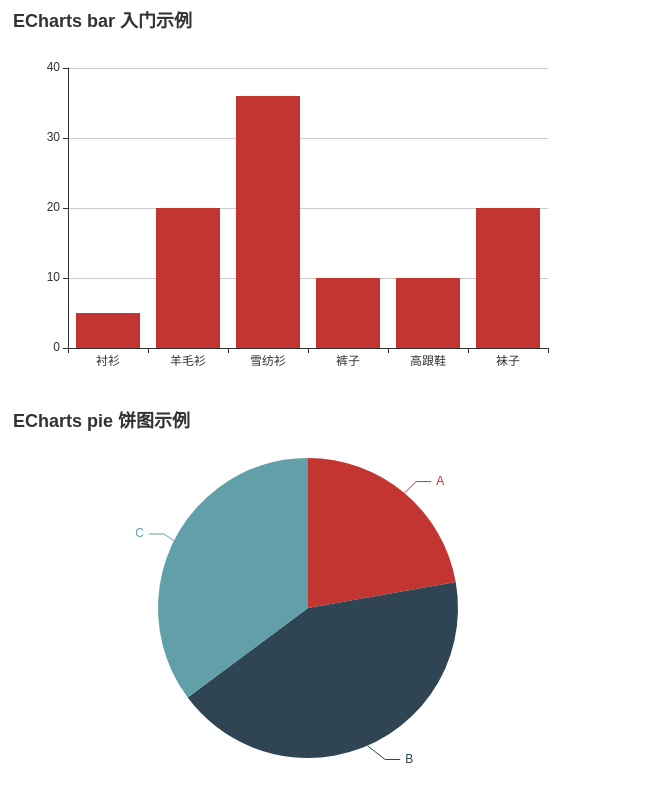
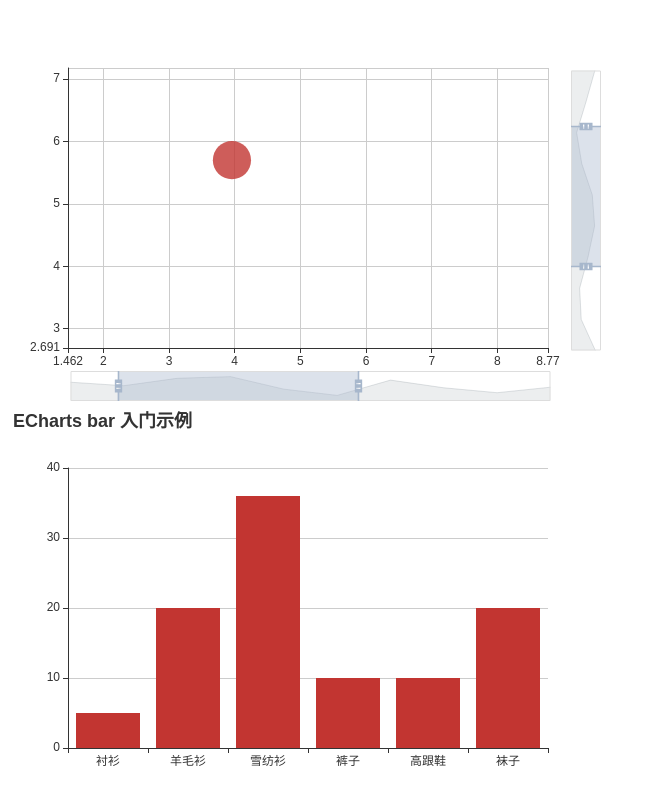
Before and after one commit to matiastang/matias-react, a React app: page / in a window 1280 px wide. Shown: the top 800 px of the page, without its empty margins (0-650 px from the left). Built offline with nearby package versions, Linux system fonts and the light colour scheme.

Commit message:
添加scatter点图

```diff
--- a/src/ECharts/Pie.jsx
+++ b/src/ECharts/Pie.jsx
@@ -2,7 +2,7 @@
  * @Author: tangdaoyong
  * @Date: 2020-11-26 09:32:07
  * @LastEditors: tangdaoyong
- * @LastEditTime: 2020-11-26 09:41:36
+ * @LastEditTime: 2020-11-26 12:42:00
  * @Description: file content
  */
 import React, { useEffect } from 'react';
@@ -25,12 +25,61 @@
                 text: 'ECharts pie 饼图示例'
             },
             tooltip: {},
+            backgroundColor: '#2c343c',
+            textStyle: {
+                color: 'rgba(255, 255, 255, 0.3)'
+            },
+            labelLine: {
+                lineStyle: {
+                    color: 'rgba(255, 255, 255, 0.3)'
+                }
+            },
             series: {
                 type: 'pie',
+                roseType: 'angle',
+                label: {
+                    textStyle: {
+                        color: 'rgba(255, 255, 255, 0.3)'
+                    }
+                },
+                itemStyle: {
+                    // 设置扇形的颜色
+                    color: '#c23531',
+                    // 阴影的大小
+                    shadowBlur: 200,
+                    // 阴影水平方向上的偏移
+                    shadowOffsetX: 0,
+                    // 阴影垂直方向上的偏移
+                    shadowOffsetY: 0,
+                    // 阴影颜色
+                    shadowColor: 'rgba(0, 0, 0, 0.5)',
+                    emphasis: {
+                        shadowBlur: 200,
+                        shadowColor: 'rgba(0, 0, 0, 0.5)'
+                    }
+                },
+                visualMap: {
+                    // 不显示 visualMap 组件，只用于明暗度的映射
+                    show: false,
+                    // 映射的最小值为 80
+                    min: 80,
+                    // 映射的最大值为 600
+                    max: 600,
+                    inRange: {
+                        // 明暗度的范围是 0 到 1
+                        colorLightness: [0, 1]
+                    }
+                },
                 data: [
-                    { name: 'A', value: 1212 },
-                    { name: 'B', value: 2323 },
-                    { name: 'C', value: 1919 }
+                    { name: 'A', value: 1212, itemStyle: {
+                        color: '#c23531'
+                    } },
+                    { name: 'B', value: 2323, itemStyle: {
+                        color: '#c23531'
+                    } },
+                    { name: 'C', value: 1919, itemStyle: {
+                        color: '#c23531'
+                    } }
                 ]
             }
         };
--- /dev/null
+++ b/src/ECharts/Scatter.jsx
@@ -0,0 +1,89 @@
+/*
+ * @Author: tangdaoyong
+ * @Date: 2020-11-27 09:41:36
+ * @LastEditors: tangdaoyong
+ * @LastEditTime: 2020-11-27 10:20:04
+ * @Description: file content
+ */
+/*
+ * @Author: tangdaoyong
+ * @Date: 2020-11-26 09:32:07
+ * @LastEditors: tangdaoyong
+ * @LastEditTime: 2020-11-26 12:42:00
+ * @Description: file content
+ */
+import React, { useEffect } from 'react';
+import { hot } from 'react-hot-loader/root';
+
+// echarts相关
+import echarts from 'echarts/lib/echarts';
+require('echarts/lib/chart/scatter');// 引入点图
+require('echarts/lib/component/tooltip');// 引入提示框组件
+require('echarts/lib/component/title');// 引入标题组件
+require('echarts/lib/component/dataZoom');// 引入dataZoom组件
+
+const Scatter = (() => {
+
+    function initScatter() {
+        // 基于准备好的dom，初始化echarts实例
+        var myEchart = echarts.init(document.getElementById('echarts_scatter'));
+        // 准备数据
+        let optionData = {
+            xAxis: {
+                type: 'value'
+            },
+            yAxis: {
+                type: 'value'
+            },
+            dataZoom: [
+                {   // 这个dataZoom组件，默认控制x轴。
+                    type: 'slider', // 这个 dataZoom 组件是 slider 型 dataZoom 组件
+                    start: 10,      // 左边在 10% 的位置。
+                    end: 60         // 右边在 60% 的位置。
+                },
+                {   // 这个dataZoom组件，也控制x轴。
+                    type: 'inside', // 这个 dataZoom 组件是 inside 型 dataZoom 组件
+                    start: 10,      // 左边在 10% 的位置。
+                    end: 60         // 右边在 60% 的位置。
+                },
+                {
+                    type: 'slider',
+                    yAxisIndex: 0,
+                    start: 30,
+                    end: 80
+                },
+                {
+                    type: 'inside',
+                    yAxisIndex: 0,
+                    start: 30,
+                    end: 80
+                }
+            ],
+            series: [
+                {
+                    type: 'scatter', // 这是个『散点图』
+                    itemStyle: {
+                        opacity: 0.8
+                    },
+                    symbolSize: function(val) {
+                        return val[2] * 40;
+                    },
+                    data: [['14.616', '7.241', '0.896'], ['3.958', '5.701', '0.955'], ['2.768', '8.971', '0.669'], ['9.051', '9.710', '0.171'], ['14.046', '4.182', '0.536'], ['12.295', '1.429', '0.962'], ['4.417', '8.167', '0.113'], ['0.492', '4.771', '0.785'], ['7.632', '2.605', '0.645'], ['14.242', '5.042', '0.368']]
+                }
+            ]
+        };
+
+        // 绘制图表
+        myEchart.setOption(optionData);
+    }
+
+    useEffect(() => {
+        initScatter();
+    });
+
+    return (
+        <div id="echarts_scatter" style={{ width: '600px', height: '400px' }}></div>
+    );
+});
+
+export default hot(Scatter);
--- a/src/ECharts/echartsIndex.jsx
+++ b/src/ECharts/echartsIndex.jsx
@@ -2,7 +2,7 @@
  * @Author: tangdaoyong
  * @Date: 2020-11-26 09:04:52
  * @LastEditors: tangdaoyong
- * @LastEditTime: 2020-11-26 09:39:11
+ * @LastEditTime: 2020-11-27 09:46:44
  * @Description: file content
  */
 import React, { Component } from 'react';
@@ -11,6 +11,7 @@
 // echarts相关
 import Bar from './Bar';
 import Pie from './Pie';
+import Scatter from './Scatter';
 
 // echarts主页
 class EchartsHome extends Component {
@@ -18,6 +19,7 @@
     render() {
         return (
             <>
+                <Scatter />
                 <Bar />
                 <Pie />
             </>
```
